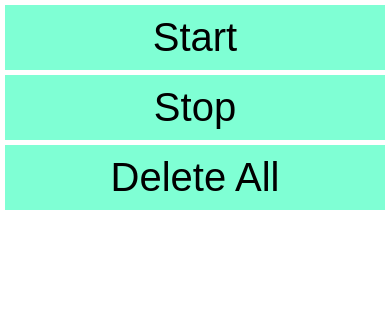
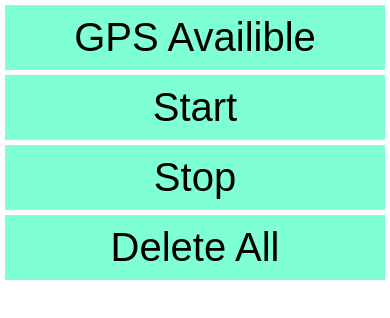
Before and after one commit to tansonlee/running-app, a website: page views/index.html in a window 390 px wide. Drawn offline with Linux system fonts and the light colour scheme; no server answers.

Commit message:
debug to see if iphone can access gps

```diff
--- a/public/script.js
+++ b/public/script.js
@@ -9,6 +9,7 @@ let start = false;
 // // define variables that reference elements on our page
 // const dreamsList = document.getElementById("dreams");
 // const dreamsForm = document.querySelector("form");
+const gpsStatus_div = document.getElementById("gps-status");
 const start_div = document.getElementById("start");
 const stop_div = document.getElementById("stop");
 const delete_div = document.getElementById("delete");
@@ -121,6 +122,7 @@ showData();
 // finds the location then sends it to the server
 function logLocation() {
 	if ("geolocation" in navigator) {
+		gpsStatus_div.textContent = "GPS Availible";
 		navigator.geolocation.getCurrentPosition(async (position) => {
 			lat = position.coords.latitude;
 			lon = position.coords.longitude;
@@ -143,6 +145,7 @@ function logLocation() {
 			const responseJSON = await response.json();
 		});
 	} else {
+		gpsStatus_div.textContent = "GPS NOT Availible";
 		console.log("cannot determine location");
 		/* geolocation IS NOT available */
 	}
@@ -157,6 +160,8 @@ start_div.addEventListener("click", () => {
 		}
 	}, 1000);
 });
+
+setInterval(logLocation, 1000);
 
 // stops logging location when clicked
 stop_div.addEventListener("click", () => {
--- a/views/index.html
+++ b/views/index.html
@@ -49,6 +49,7 @@
     <!-- <div class="glitchButton" style="position:fixed;top:2em;right:20px;"></div>
     <script src="https://button.glitch.me/button.js" defer></script> -->
 
+    <div id="gps-status" class="button">Determining...</div>
     <div id="start" class="button">Start</div>
     <div id="stop" class="button">Stop</div>
     <div id="delete" class="button">Delete All</div>
```
